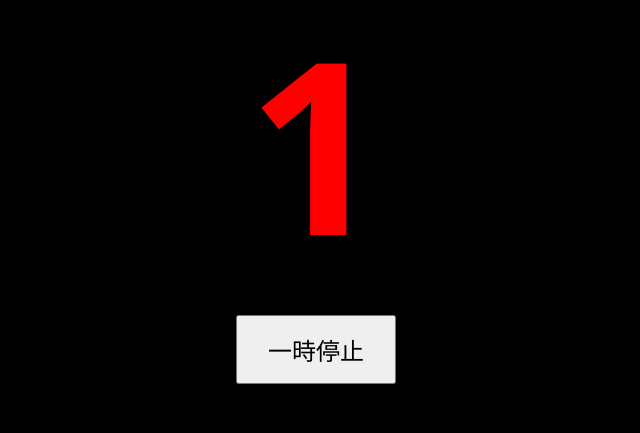
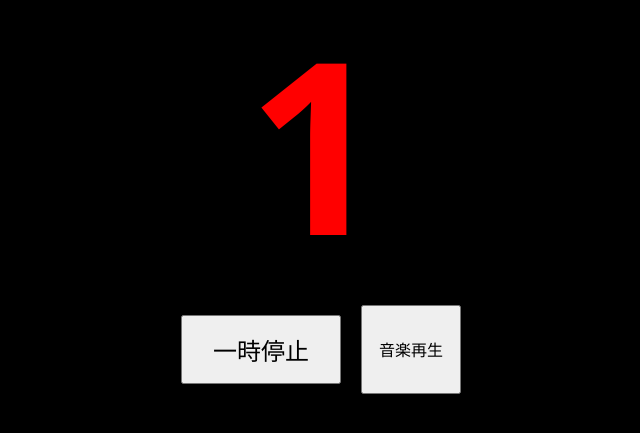
Before and after one commit to a2forge-dev/tabata-timer, a plain HTML site: page index.html in a window 1280 px wide. Both pictures are taken after a click on the button "開始". Shown: the part 271-704 px from the top of the page, without its empty margins (324-964 px from the left). Drawn offline with Linux system fonts and the light colour scheme.

Commit message:
Add a dedicated music play/pause button on the timer screen as requested, without changing the existing timer flow.

```diff
--- a/index.html
+++ b/index.html
@@ -296,6 +296,7 @@
 
         <div class="controls">
             <button id="pauseButton" onclick="togglePause()">一時停止</button>
+            <button id="timerMusicToggleButton" type="button" class="music-small-button">音楽再生</button>
             <button id="timerResetButton" class="hidden" onclick="resetTimer()">リセット</button>
         </div>
     </div>
@@ -403,6 +404,7 @@
         function updateMusicDisplay() {
             const musicStatus = document.getElementById('musicStatus');
             const button = document.getElementById('musicToggleButton');
+            const timerButton = document.getElementById('timerMusicToggleButton');
             const list = document.getElementById('musicPlaylist');
 
             if (!musicStatus || !button || !list) return;
@@ -410,6 +412,9 @@
             musicIsPlaying = Boolean(musicAudio && !musicAudio.paused && musicAudio.src);
             musicStatus.textContent = `音楽登録数（${musicTracks.length}曲）`;
             button.textContent = musicIsPlaying ? '一時停止' : '再生';
+            if (timerButton) {
+                timerButton.textContent = musicIsPlaying ? '音楽停止' : '音楽再生';
+            }
 
             list.innerHTML = '';
 
@@ -1105,6 +1110,7 @@
             const musicFileInput = document.getElementById('musicFileInput');
             const musicModeSelect = document.getElementById('musicModeSelect');
             const musicToggleButton = document.getElementById('musicToggleButton');
+            const timerMusicToggleButton = document.getElementById('timerMusicToggleButton');
 
             musicAddButton.addEventListener('click', () => {
                 musicFileInput.click();
@@ -1128,6 +1134,12 @@
             musicToggleButton.addEventListener('click', () => {
                 musicController.togglePlayback();
             });
+
+            if (timerMusicToggleButton) {
+                timerMusicToggleButton.addEventListener('click', () => {
+                    musicController.togglePlayback();
+                });
+            }
         }
 
         window.addEventListener("DOMContentLoaded", () => {
```
